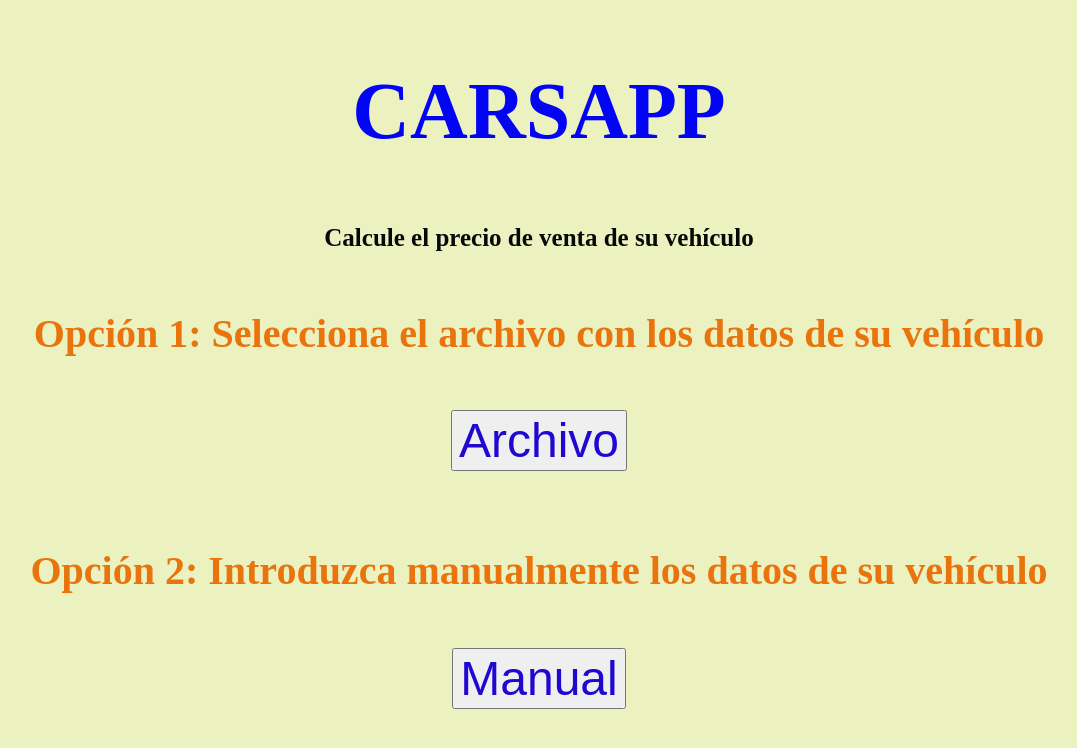
After one commit to SaulAH/ML_Mercado_coches_segunda_mano, a Flask app: template templates/seleccion.html in a window 1280 px wide. The commit adds this page. Shown: the top 748 px of the page, without its empty margins (101-1178 px from the left). Run offline with Flask 2, Linux system fonts and the light colour scheme; the template is opened without the code that fills it, so the values that code supplies are empty; parts of the project's set-up code (start-up, migrations or seed data) failed here and were passed over.

Commit message:
actualización app y templates

```diff
--- a/app.py
+++ b/app.py
@@ -34,8 +34,16 @@ def prediction(df,model):
 
 
 @app.route('/')
-def input_data():
+def seleccion():
+    return render_template('seleccion.html')
+
+@app.route('/input_manual')
+def input_data_manual():
     return render_template('input_manual.html')
+
+@app.route('/input_archivo')
+def input_data_archivo():
+    return render_template('input_archivo.html')
 
 @app.route('/result', methods=["POST","GET"])
 def input():
@@ -58,6 +66,7 @@ def input():
         pred = str(prediccion)+str('€')
 
         return render_template('result.html', predicted = pred)
+
 
 @app.route('/upload', methods = ['POST','GET'])
 def upload():
--- /dev/null
+++ b/templates/seleccion.html
@@ -0,0 +1,56 @@
+<!DOCTYPE html>
+<html lang="en">
+<head>
+    <style >
+        h2 {color: rgb(4, 4, 244);
+            text-align: center;
+            font-size: 80px;
+        }
+        h4 {
+            color: rgb(233, 116, 14);
+            text-align:center;
+            font-size: 40px;
+        }
+        h6 {
+            color: rgb(8, 8, 8);
+            text-align:center;
+            font-size: 25px;
+        }
+        body {
+            background-color: rgba(215, 229, 125, 0.481);
+            height: 100%;
+
+
+        }
+
+        .contenedor{
+            height:49%;
+            margin-top: 1%;
+            font-size: 20px;
+        }
+    </style>
+
+</head>
+<body>
+    <h2> CARSAPP </h2>
+    <h6> Calcule el precio de venta de su vehículo </h6>
+    <div style="text-align:initial;" class="contenedor" >
+        <h4> Opción 1: Selecciona el archivo con los datos de su vehículo</h4>
+        <center>
+        <form action="https://second-hand-cars-prices.herokuapp.com/input_archivo" method=get>
+            <input type=submit value=Archivo style="font-size: xxx-large; color: rgb(32, 8, 209);">
+        </form>
+        <br>
+
+        </center>
+    </div>
+    <div style="text-align:center;" class="contenedor" >
+        <h4> Opción 2: Introduzca manualmente los datos de su vehículo </h4>
+        <form action="https://second-hand-cars-prices.herokuapp.com/input_manual" method="get" style="text-align: center;">
+
+            <input style="font-size: xxx-large; color: rgb(32, 8, 209);" type="submit" value="Manual" >
+        </form>
+    </div>
+
+</body>
+</html>
```
Also changed, not shown: templates/input_archivo.html (added, +39 -0 lines), templates/input_manual.html (+24 -36 lines), templates/upload.html (+3 -8 lines), 1 other file.
